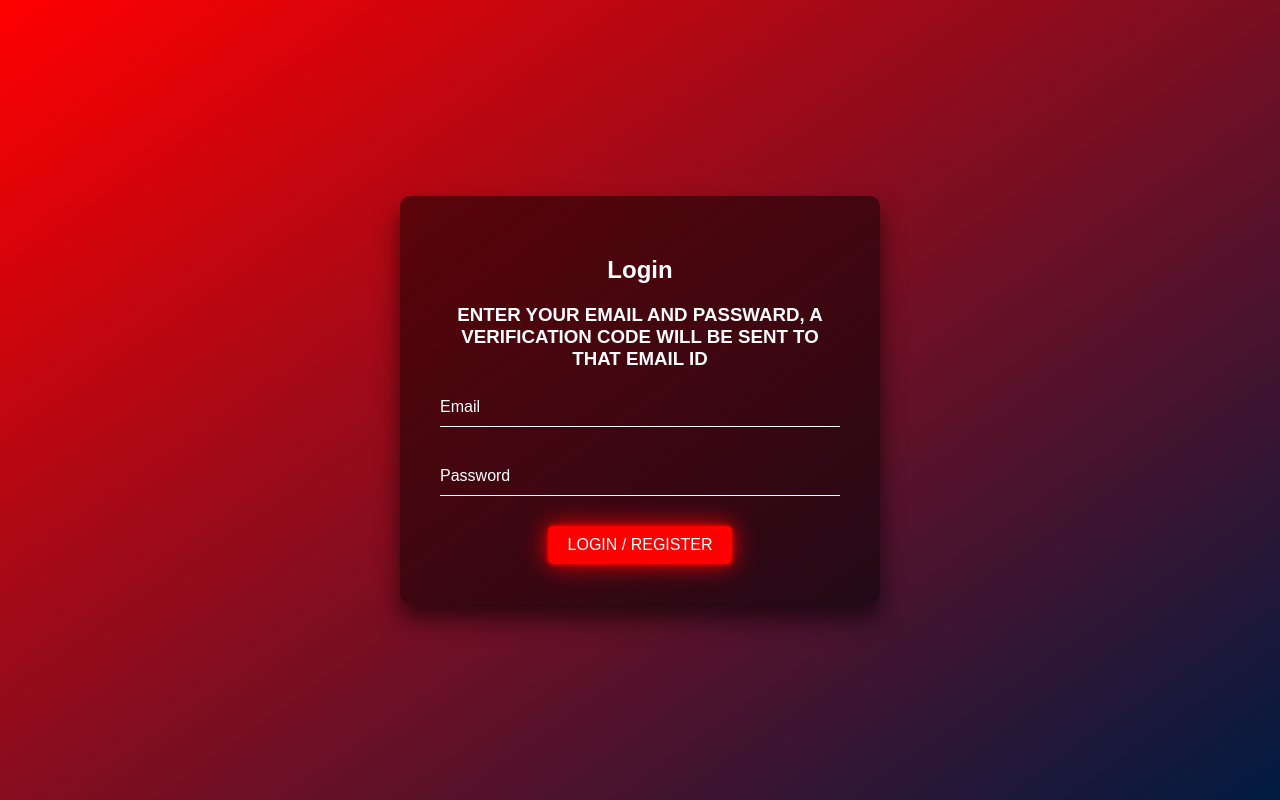
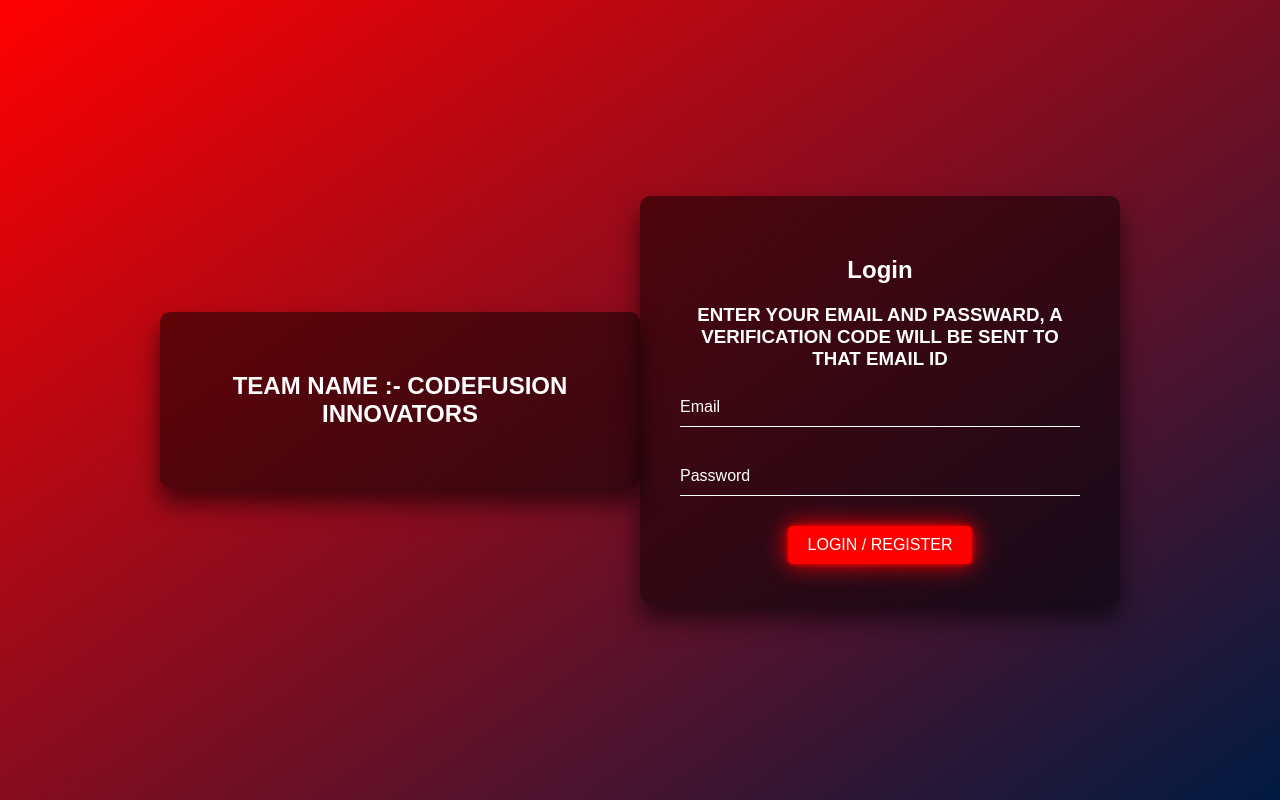
Before and after one commit to GourabGorai/Solution-Challenge-CodeFusion-Innovators, a Flask app: page /login in a window 1280 px wide. Run offline with Flask 3, Linux system fonts and the light colour scheme; some libraries are stand-ins or nearby versions.

Commit message:
Update login.html

```diff
--- a/templates/login.html
+++ b/templates/login.html
@@ -84,6 +84,9 @@
 </head>
 <body>
     <div class="login-box">
+        <h2>TEAM NAME :- CODEFUSION INNOVATORS</h2>
+    </div>
+    <div class="login-box">
         <h2>Login</h2>
         <h3>ENTER YOUR EMAIL AND PASSWARD, A VERIFICATION CODE WILL BE SENT TO THAT EMAIL ID</h3>
         <form method="POST" action="/login">
```
